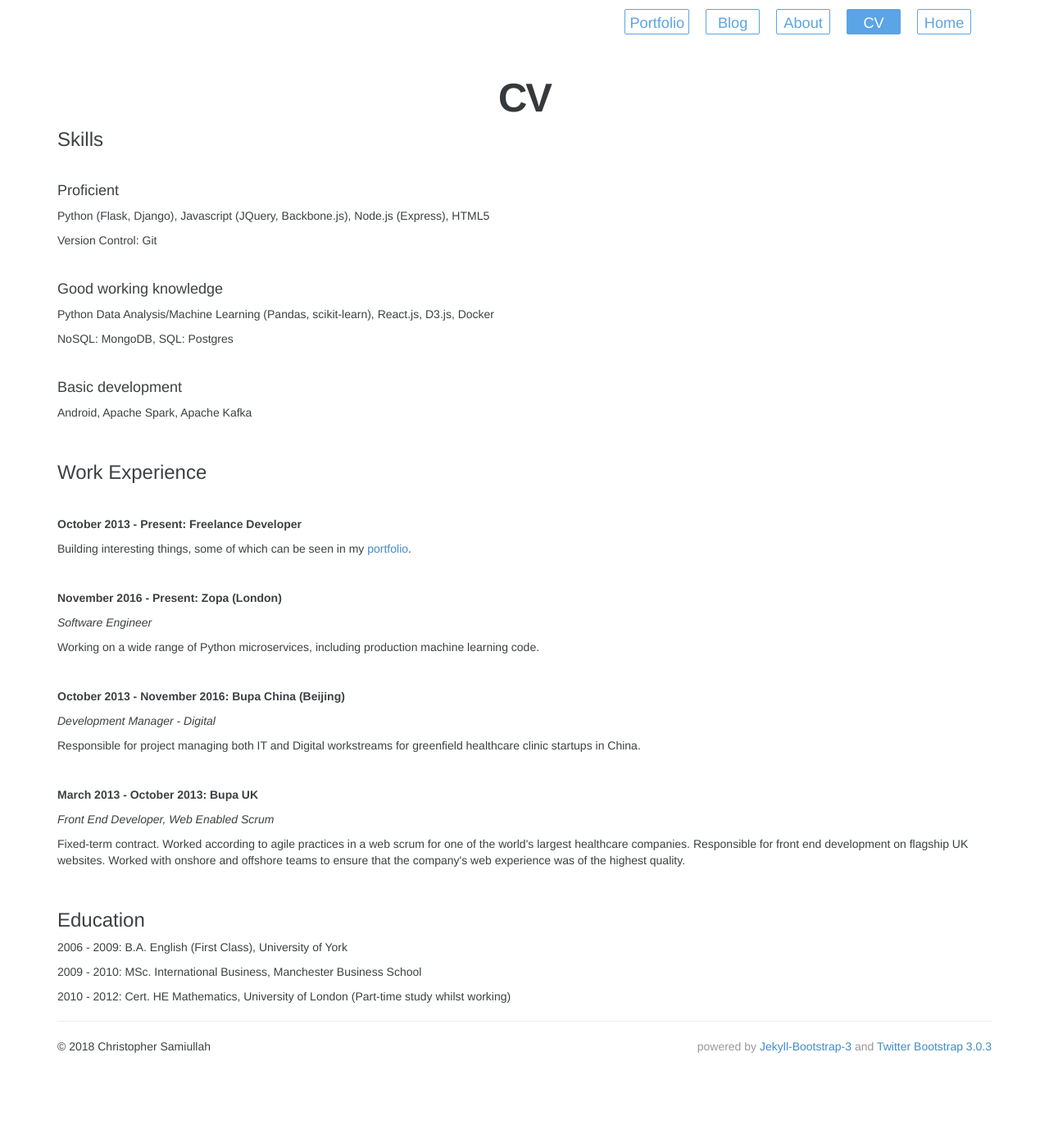
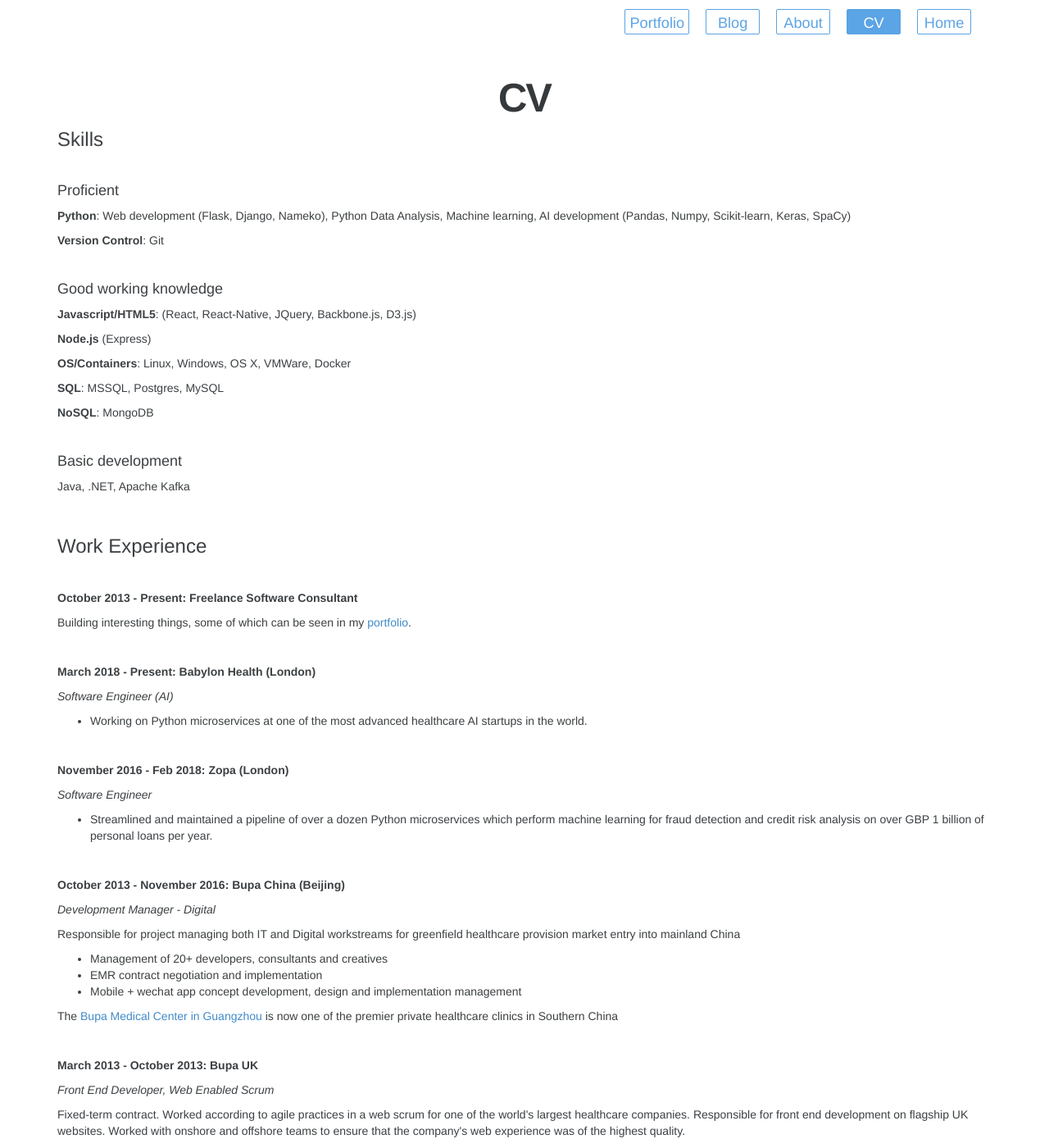
Before and after one commit to val314159/christophergs.github.io, a Jekyll site: the page built from CV.md, in a window 1280 px wide and 1400 px high. Shown: the whole window at 82% size. Built offline with Jekyll 4.4.1, drawn with Linux system fonts in a browser that asks for light colours.

Commit message:
2018 refresh

```diff
--- a/CV.md
+++ b/CV.md
@@ -6,54 +6,72 @@
 ---
 {% include JB/setup %}
 
-<h3>Skills</h3>
+### Skills
 
 <br>
 
-<h4>Proficient</h4>
+#### Proficient
 
-<p>Python (Flask, Django), Javascript (JQuery, Backbone.js), Node.js (Express), HTML5 </p>
+**Python**: Web development (Flask, Django, Nameko), Python Data Analysis, Machine learning, AI development (Pandas, Numpy, Scikit-learn, Keras, SpaCy)
 
-<p>Version Control: Git</p>
+**Version Control**: Git
 
 <br>
 
-<h4>Good working knowledge</h4>
+#### Good working knowledge
 
-<p>Python Data Analysis/Machine Learning (Pandas, scikit-learn), React.js, D3.js, Docker</p>
-<p>NoSQL: MongoDB, SQL: Postgres </p>
+**Javascript/HTML5**: (React, React-Native, JQuery, Backbone.js, D3.js)
+
+**Node.js** (Express)
+
+**OS/Containers**: Linux, Windows, OS X, VMWare, Docker
+
+**SQL**: MSSQL, Postgres, MySQL
+
+**NoSQL**: MongoDB
 
 <br>
 
-<h4>Basic development</h4>
-
-<p>Android, Apache Spark, Apache Kafka</p>
+#### Basic development
+<p>Java, .NET, Apache Kafka</p>
 
 <br>
 
-<h3>Work Experience</h3>
+### Work Experience
 
 <br>
 
-<p><b>October 2013 - Present: Freelance Developer</b></p>
+<p><b>October 2013 - Present: Freelance Software Consultant</b></p>
 <p>Building interesting things, some of which can be seen in my <a href="/portfolio">portfolio</a>.</p>
 
 <br>
 
-<p><b>November 2016 - Present: Zopa (London)</b></p>
+<p><b>March 2018 - Present: Babylon Health (London)</b></p>
 
-<p><em>Software Engineer</em></p>
-<p>Working on a wide range of Python microservices, including production machine learning
-code.</p>
+<p><em>Software Engineer (AI)</em></p>
+- Working on Python microservices at one of the most advanced healthcare AI startups in the world.
 
 <br>
 
+<p><b>November 2016 - Feb 2018: Zopa (London)</b></p>
+
+<p><em>Software Engineer</em></p>
+- Streamlined and maintained a pipeline of over a dozen Python microservices which
+perform machine learning for fraud detection and credit risk analysis on over GBP 1 billion of personal loans per year.
+
+<br>
 
 <p><b>October 2013 - November 2016: Bupa China (Beijing)</b></p>
 
 <p><em>Development Manager - Digital</em></p>
-<p>Responsible for project managing both IT and Digital workstreams for greenfield
-healthcare clinic startups in China.</p>
+
+Responsible for project managing both IT and Digital workstreams for greenfield healthcare provision market entry into mainland China
+
+- Management of 20+ developers, consultants and creatives
+- EMR contract negotiation and implementation
+- Mobile + wechat app concept development, design and implementation management
+
+The [Bupa Medical Center in Guangzhou](https://www.bupa.com.cn/) is now one of the premier private healthcare clinics in Southern China
 
 <br>
 
```
Also changed, not shown: _posts/2018-03-25-python-concurrent-futures.md (added, +248 -0 lines), about.md (+3 -3 lines), index.md (+2 -2 lines).
